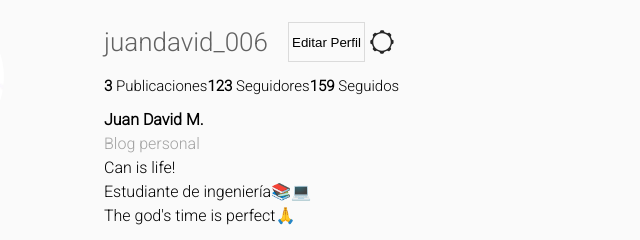
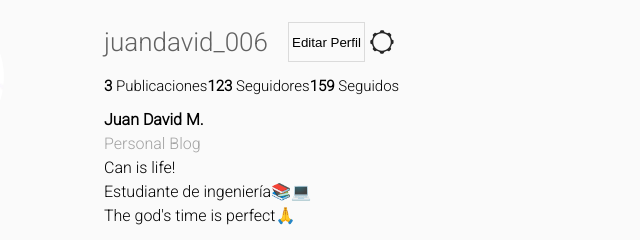
Before and after one commit to JuanDavid0706/clon-instagram, a plain HTML site: page index.html in a window 1280 px wide. Shown: the part 68-308 px from the top of the page, 402-1042 px from the left. Drawn offline with Linux system fonts and the light colour scheme.

Commit message:
cambiando la etiqueta de la cuenta

```diff
--- a/index.html
+++ b/index.html
@@ -55,7 +55,7 @@
 
                 <div class="cabecera3">
                     <h2>Juan David M.</h2>
-                    <p class="p-personal"> Blog personal</p>
+                    <p class="p-personal"> Personal Blog</p>
                     <p class="p-life"> Can is life!</p>
                     <p class="p-estudiante">Estudiante de ingeniería📚💻</p>
                     <p class="p-good"> The god's time is perfect🙏</p>
```
